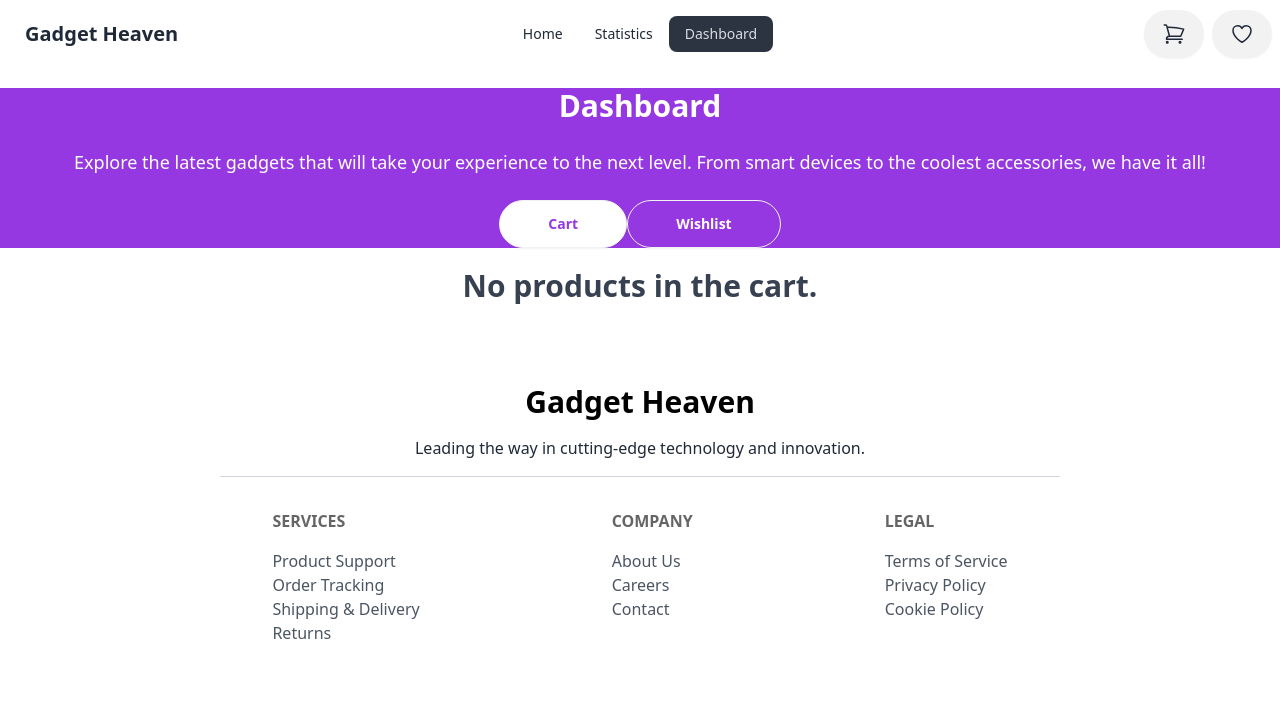
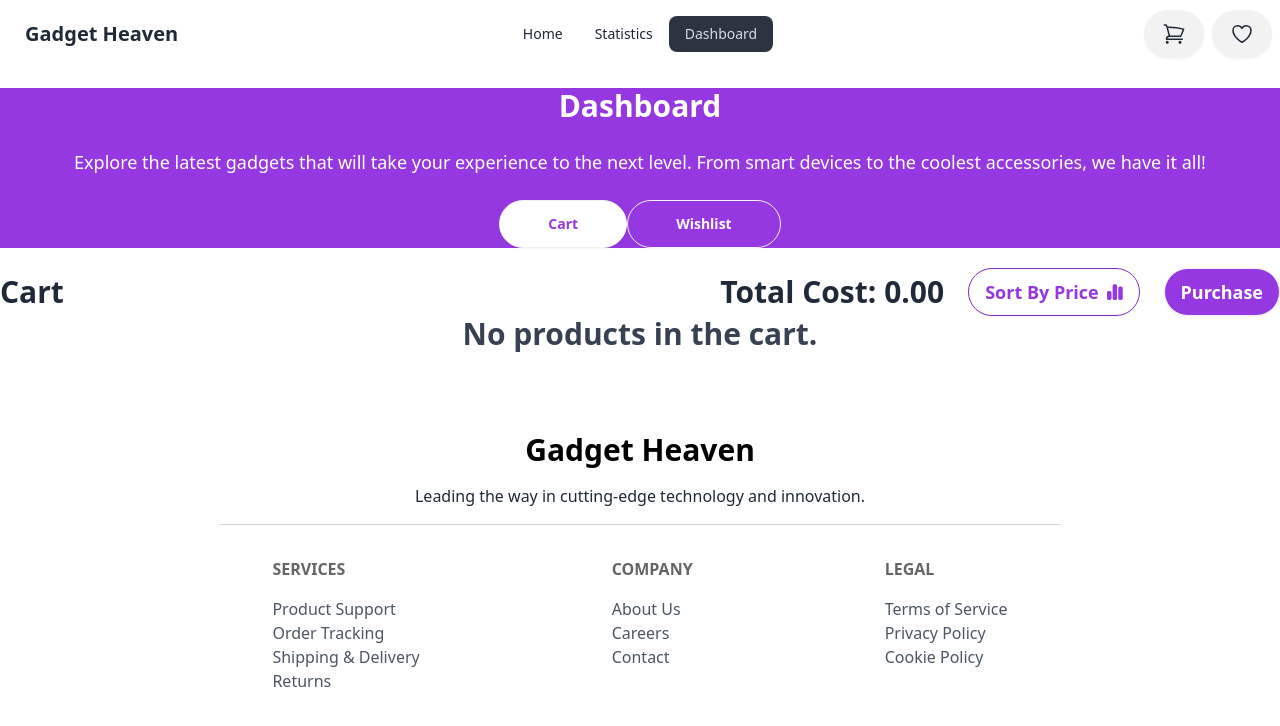
Before and after one commit to programming-hero-web-course-4/b10a8-gadget-heaven-Nadimandpicaroon, a React (Vite) app: page /dashboard in a window 1280 px wide. Shown: the top 726 px of the page. Built offline with nearby package versions, Linux system fonts and the light colour scheme.

Commit message:
added the sort

```diff
--- a/src/Context/CartContext.jsx
+++ b/src/Context/CartContext.jsx
@@ -32,8 +32,27 @@ export const CartContextProvider = ({ children }) => {
     setCartProducts(filteredProducts);
     alert(`Product has been removed`);
   }
+
+  function removeCartProducts() {
+    setLocalStorage("cartProducts", []);
+    setCartProducts([]);
+  }
+  function sortCartProduct() {
+    const sorted = cartProducts.sort(
+      (productA, productB) => productA.price - productB.price
+    );
+    setCartProducts(sorted);
+  }
   return (
-    <CartContext.Provider value={{ cartProducts, addProduct, removeProduct }}>
+    <CartContext.Provider
+      value={{
+        cartProducts,
+        addProduct,
+        removeProduct,
+        removeCartProducts,
+        sortCartProduct,
+      }}
+    >
       {children}
     </CartContext.Provider>
   );
--- a/src/components/DashProduct/DashProduct.jsx
+++ b/src/components/DashProduct/DashProduct.jsx
@@ -1,9 +1,3 @@
-import { FontAwesomeIcon } from "@fortawesome/react-fontawesome";
-import {
-  faSquareCheck,
-  faChartSimple,
-} from "@fortawesome/free-solid-svg-icons";
-
 const DashProduct = ({ dashProduct, removeProduct, isWishlistView }) => {
   return (
     <div>
@@ -40,62 +34,6 @@ const DashProduct = ({ dashProduct, removeProduct, isWishlistView }) => {
       </div>
 
       {/* cart section price,  sort by price , purchase */}
-
-      <div className="flex justify-between items-center container mx-auto">
-        <div>
-          <h3 className="text-3xl font-bold">Cart</h3>
-        </div>
-        <div className="flex items-center gap-x-6">
-          <span>
-            <h3 className="text-3xl font-bold">Total Cost: Amount</h3>
-          </span>
-          {/* sort By Price */}
-          <span>
-            <button className="btn font-bold rounded-3xl text-[#9538E2] bg-white text-lg py-2 px-4 border-[#7c2ebd]">
-              Sort By Price
-              <FontAwesomeIcon icon={faChartSimple} />
-            </button>
-          </span>
-          {/* Open the modal using document.getElementById('ID').showModal() method */}
-          <span>
-            <button
-              className="btn bg-[#9538E2] text-white rounded-3xl text-lg font-bold hover:bg-white hover:text-[#9538E2] hover:border-[#7c2ebd]"
-              onClick={() => document.getElementById("my_modal_5").showModal()}
-            >
-              Purchase
-            </button>
-            <dialog
-              id="my_modal_5"
-              className="modal modal-bottom sm:modal-middle"
-            >
-              <div className="items-center text-center bg-white p-12 rounded-lg">
-                <span>
-                  <FontAwesomeIcon
-                    className="h-12 w-12 text-green-400"
-                    icon={faSquareCheck}
-                  />
-                </span>
-                <h3 className="text-2xl font-bold">Payment Successfully </h3>
-                <div className="border-t-2 text-gray-800 my-4"></div>
-                <p className="mb-2 text-lg font-semibold text-gray-600">
-                  Thanks For Purchasing
-                </p>
-                <p className="mb-4 text-lg font-semibold text-gray-600">
-                  Total: amount
-                </p>
-                <div className="items-center">
-                  <form method="dialog">
-                    {/* if there is a button in form, it will close the modal */}
-                    <button className="btn rounded-2xl font-bold  w-full">
-                      Close
-                    </button>
-                  </form>
-                </div>
-              </div>
-            </dialog>
-          </span>
-        </div>
-      </div>
     </div>
   );
 };
--- a/src/components/Dashboard/Dashboard.jsx
+++ b/src/components/Dashboard/Dashboard.jsx
@@ -1,13 +1,46 @@
 import { CartContext } from "../../Context/CartContext";
 import { WishlistContext } from "../WishList/WishListContext";
-import { useContext, useState } from "react";
+import { useContext, useEffect, useState } from "react";
 import DashProduct from "../DashProduct/DashProduct";
+import { useNavigate } from "react-router-dom";
+
+import { FontAwesomeIcon } from "@fortawesome/react-fontawesome";
+import {
+  faSquareCheck,
+  faChartSimple,
+} from "@fortawesome/free-solid-svg-icons";
 
 const Dashboard = () => {
-  const { cartProducts, addProduct, removeProduct } = useContext(CartContext);
+  const navigate = useNavigate();
+  const {
+    cartProducts,
+    addProduct,
+    removeProduct,
+    removeCartProducts,
+    sortCartProduct,
+  } = useContext(CartContext);
   const { wishlistProducts, removeProductFromWishlist } =
     useContext(WishlistContext);
   const [view, setView] = useState("cart");
+  const [totalAmount, setTotalAmount] = useState(0);
+  function getTotalAmount() {
+    const total = cartProducts.reduce(
+      (total, product) => total + product.price,
+      0
+    );
+    return total.toFixed(2);
+  }
+
+  function handlePurchase() {
+    removeCartProducts();
+    navigate("/");
+  }
+
+  useEffect(() => {
+    const totalCost = getTotalAmount();
+    setTotalAmount(totalCost);
+    console.log(cartProducts);
+  }, [cartProducts]);
 
   return (
     <div>
@@ -43,6 +76,75 @@ const Dashboard = () => {
       </div>
       {view === "cart" ? (
         <div>
+          <div>
+            <div className="flex justify-between items-center container mx-auto">
+              <div>
+                <h3 className="text-3xl font-bold">Cart</h3>
+              </div>
+              <div className="flex items-center gap-x-6">
+                <span>
+                  <h3 className="text-3xl font-bold">
+                    Total Cost: {totalAmount}
+                  </h3>
+                </span>
+                {/* sort By Price */}
+                <span>
+                  <button
+                    onClick={sortCartProduct}
+                    className="btn font-bold rounded-3xl text-[#9538E2] bg-white text-lg py-2 px-4 border-[#7c2ebd]"
+                  >
+                    Sort By Price
+                    <FontAwesomeIcon icon={faChartSimple} />
+                  </button>
+                </span>
+                {/* Open the modal using document.getElementById('ID').showModal() method */}
+                <span>
+                  <button
+                    className="btn bg-[#9538E2] text-white rounded-3xl text-lg font-bold hover:bg-white hover:text-[#9538E2] hover:border-[#7c2ebd]"
+                    onClick={() =>
+                      document.getElementById("my_modal_5").showModal()
+                    }
+                  >
+                    Purchase
+                  </button>
+                  <dialog
+                    id="my_modal_5"
+                    className="modal modal-bottom sm:modal-middle"
+                  >
+                    <div className="items-center text-center bg-white p-12 rounded-lg">
+                      <span>
+                        <FontAwesomeIcon
+                          className="h-12 w-12 text-green-400"
+                          icon={faSquareCheck}
+                        />
+                      </span>
+                      <h3 className="text-2xl font-bold">
+                        Payment Successfully{" "}
+                      </h3>
+                      <div className="border-t-2 text-gray-800 my-4"></div>
+                      <p className="mb-2 text-lg font-semibold text-gray-600">
+                        Thanks For Purchasing
+                      </p>
+                      <p className="mb-4 text-lg font-semibold text-gray-600">
+                        Total:
+                      </p>
+                      <div className="items-center">
+                        <form method="dialog">
+                          {/* if there is a button in form, it will close the modal */}
+                          <button
+                            onClick={handlePurchase}
+                            className="btn rounded-2xl font-bold  w-full"
+                          >
+                            Close
+                          </button>
+                        </form>
+                      </div>
+                    </div>
+                  </dialog>
+                </span>
+              </div>
+            </div>
+            <div>
               {cartProducts && cartProducts.length > 0 ? (
                 cartProducts.map((dashProduct) => (
                   <DashProduct
@@ -57,8 +159,13 @@ const Dashboard = () => {
                 </p>
               )}
             </div>
+          </div>
+        </div>
       ) : (
         <div>
+          <div>
+            <h2>Wishlist</h2>
+          </div>
           {wishlistProducts && wishlistProducts.length > 0 ? (
             wishlistProducts.map((wishlistProduct) => (
               <DashProduct
```
Lines whose indentation alone changed are shown as unchanged.
